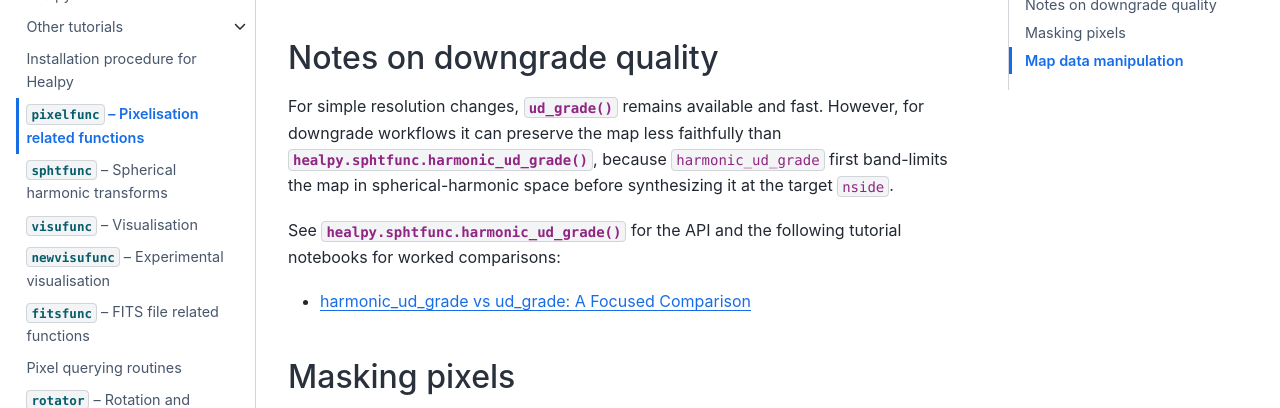
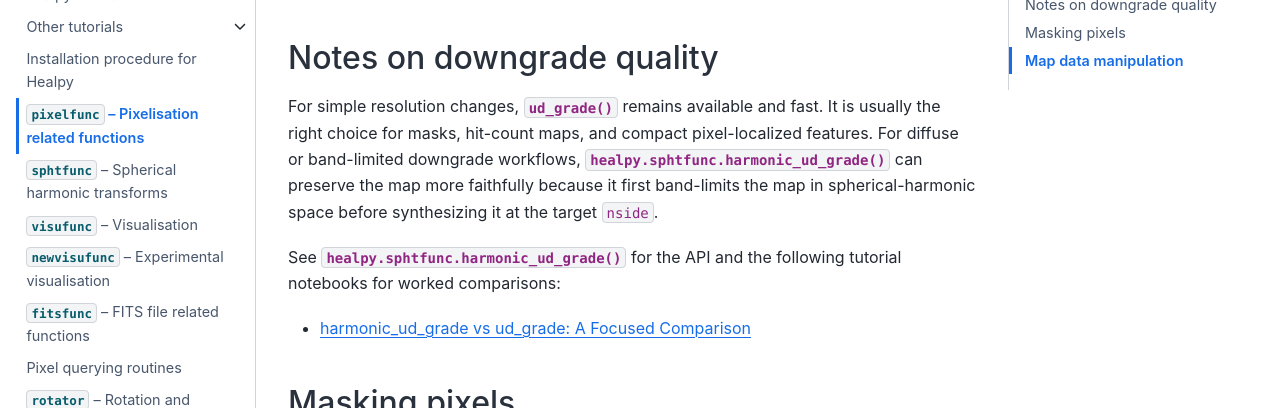
Before and after one commit to healpy/healpy, a Sphinx documentation site: the page built from doc/healpy_pix.rst, in a window 1280 px wide and 900 px high, scrolled down 634 px, cut to the strip 164-572 px from the top of the window. Built offline with Sphinx 7.4.7 and the Sphinx Book theme 1.1.4, drawn with Linux system fonts in a browser that asks for light colours; the version number could not be read and is left out.

Commit message:
Improve harmonic_ud_grade documentation

```diff
--- a/CHANGELOG.rst
+++ b/CHANGELOG.rst
@@ -1,6 +1,6 @@
 Unreleased
 
-* Added ``harmonic_ud_grade`` to change map NSIDE via spherical-harmonic transforms, providing an artifact-resistant alternative to pixel-space ``ud_grade`` for diffuse signals. Supports pixel-window and beam transfer corrections via the effective beam transfer ratio (Planck Collaboration 2015 X), with ``pixwin=True`` by default. ``fwhm_out=None`` applies the effective resolution beam (Planck-scaled FWHM at the output NSIDE) to suppress Gibbs ringing; ``fwhm_out=0`` (the default) performs plain bandlimit truncation. Custom beam arrays are supported via ``beam_window_in`` / ``beam_window_out``. ``input_type='alm'`` accepts :math:`a_{\ell m}` coefficients directly, skipping the forward SHT. Defaults to ``lmax = 3 * nside_out - 1`` and pixel-weighted analysis, with iteration chosen automatically based on the HEALPix ``lmax <= 1.5 * nside_in`` guidance. Added focused tests, API cross-links from ``ud_grade``, and tutorial notebooks https://github.com/healpy/healpy/pull/1081
+* Added ``harmonic_ud_grade`` to change map NSIDE via spherical-harmonic transforms, providing an artifact-resistant alternative to pixel-space ``ud_grade`` for diffuse signals. The new API supports pixel-window and beam transfer corrections, direct :math:`a_{\ell m}` input, API cross-links from ``ud_grade``, and a tutorial notebook comparing downgrade workflows https://github.com/healpy/healpy/pull/1081
 * Added `return_ranges` parameter to `query_disc`, `query_polygon`, and `query_strip` functions to return pixel ranges instead of individual pixel indices, reducing memory usage from O(N) to O(√N) for large queries https://github.com/healpy/healpy/pull/1077
 * CI: build Linux wheels with manylinux_2_28 for x86_64/aarch64 to avoid SciPy source builds failing on missing OpenBLAS https://github.com/healpy/healpy/pull/1075
 * Docs: clarify pkg-config fallback guidance and remove pykg-config reference https://github.com/healpy/healpy/pull/1074
--- a/doc/healpy_pix.rst
+++ b/doc/healpy_pix.rst
@@ -53,11 +53,12 @@ nside/npix/resolution
 Notes on downgrade quality
 --------------------------
 
-For simple resolution changes, :func:`ud_grade` remains available and fast.
-However, for downgrade workflows it can preserve the map less faithfully than
-:func:`healpy.sphtfunc.harmonic_ud_grade`, because ``harmonic_ud_grade`` first
-band-limits the map in spherical-harmonic space before synthesizing it at the
-target ``nside``.
+For simple resolution changes, :func:`ud_grade` remains available and fast. It
+is usually the right choice for masks, hit-count maps, and compact
+pixel-localized features. For diffuse or band-limited downgrade workflows,
+:func:`healpy.sphtfunc.harmonic_ud_grade` can preserve the map more faithfully
+because it first band-limits the map in spherical-harmonic space before
+synthesizing it at the target ``nside``.
 
 See :func:`healpy.sphtfunc.harmonic_ud_grade` for the API and the following
 tutorial notebooks for worked comparisons:
```
Also changed, not shown: doc/healpy_spht.rst (+0 -7 lines), doc/healpy_harmonic_ud_grade_comparison.ipynb.
